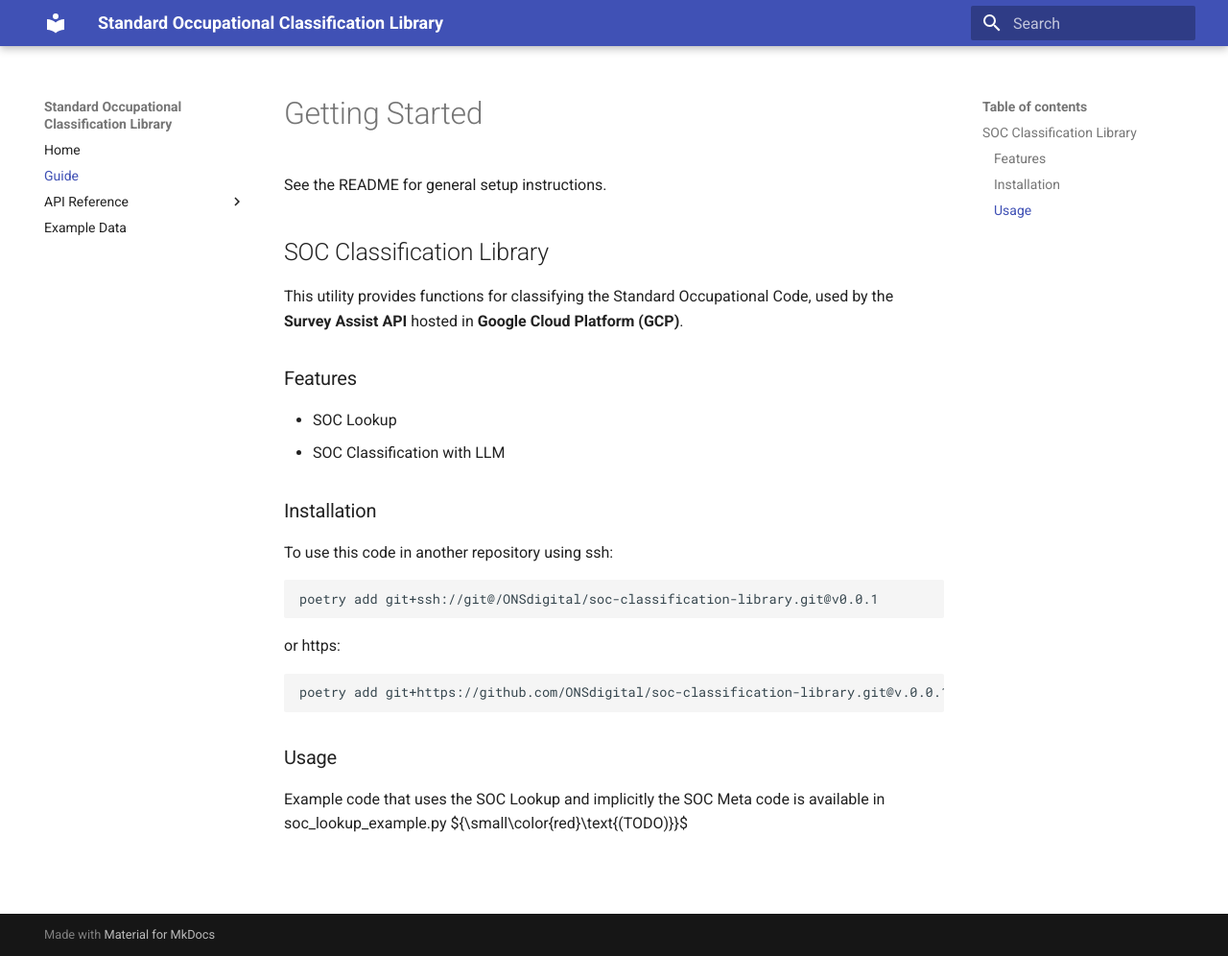
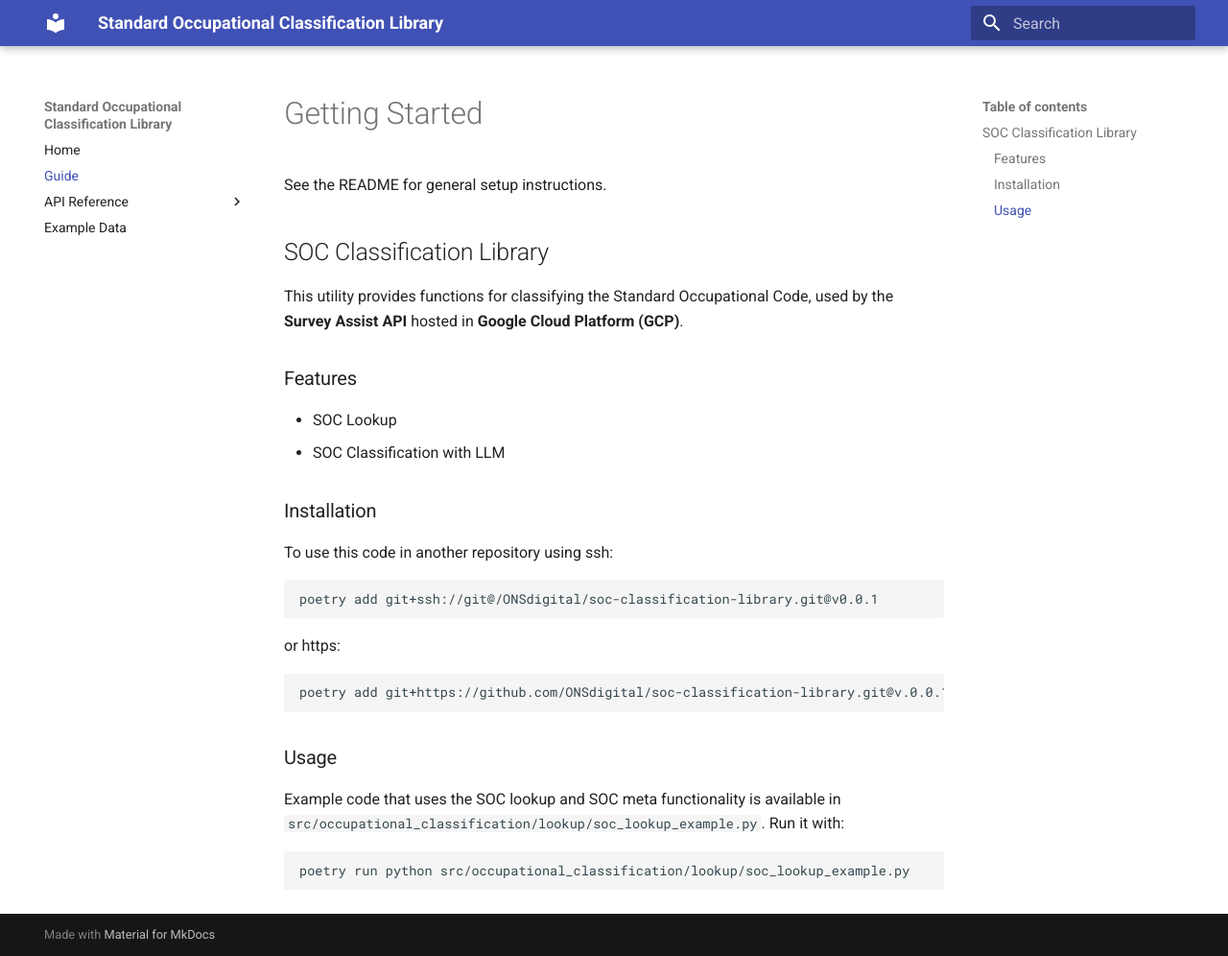
Before and after one commit to ONSdigital/soc-classification-library, an MkDocs documentation site: the page built from docs/guide.md, in a window 1280 px wide and 996 px high. Shown: the whole window at 96% size. Built offline with MkDocs 1.6.1 and Material for MkDocs 9.7.7, drawn with Linux system fonts in a browser that asks for light colours.

Commit message:
clarify SOC usage example in guide

````diff
--- a/docs/guide.md
+++ b/docs/guide.md
@@ -27,4 +27,8 @@ poetry add git+https://github.com/ONSdigital/soc-classification-library.git@v.0.
 
 ### Usage
 
-Example code that uses the SOC Lookup and implicitly the SOC Meta code is available in soc_lookup_example.py ${\small\color{red}\text{(TODO)}}$
+Example code that uses the SOC lookup and SOC meta functionality is available in `src/occupational_classification/lookup/soc_lookup_example.py`. Run it with:
+
+```bash
+poetry run python src/occupational_classification/lookup/soc_lookup_example.py
+```
````
